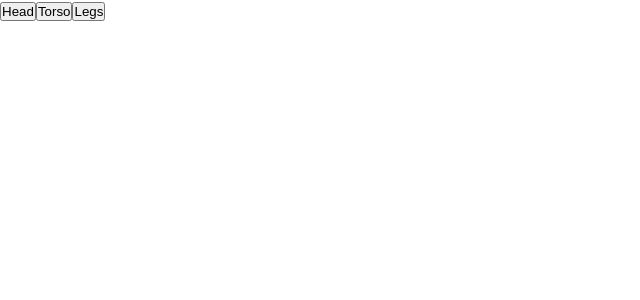
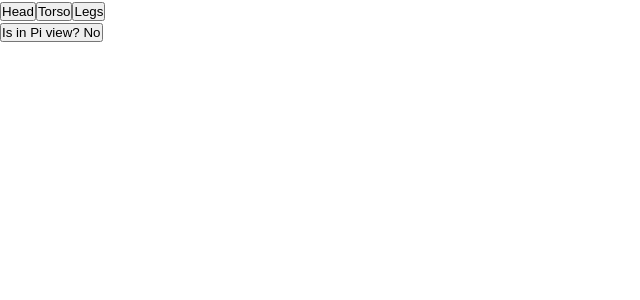
Before and after one commit to ebernerd/amalgamate, a React (Create React App) app in the folder frontend/: page / in a window 1280 px wide. Shown: the top 300 px of the page, without its empty margins (0-640 px from the left). Built offline with nearby package versions, Linux system fonts and the light colour scheme.

Commit message:
Fix hidden button

```diff
--- a/frontend/src/App.scss
+++ b/frontend/src/App.scss
@@ -8,7 +8,7 @@
 
 	overflow: hidden;
 
-	div {
+	div.videoHolder {
 		width: 100%;
 		height: 100%;
 	}
--- a/frontend/src/components/BoxSpinner.tsx
+++ b/frontend/src/components/BoxSpinner.tsx
@@ -85,7 +85,7 @@ export const BoxSpinner = (props: BoxSpinnerProps) => {
 	}, [props.videoMode, props.isPi])
 
 	return (
-		<div>
+		<div className="videoHolder">
 			<div>
 				{boxes.map((box, i) => (
 					<div
```
